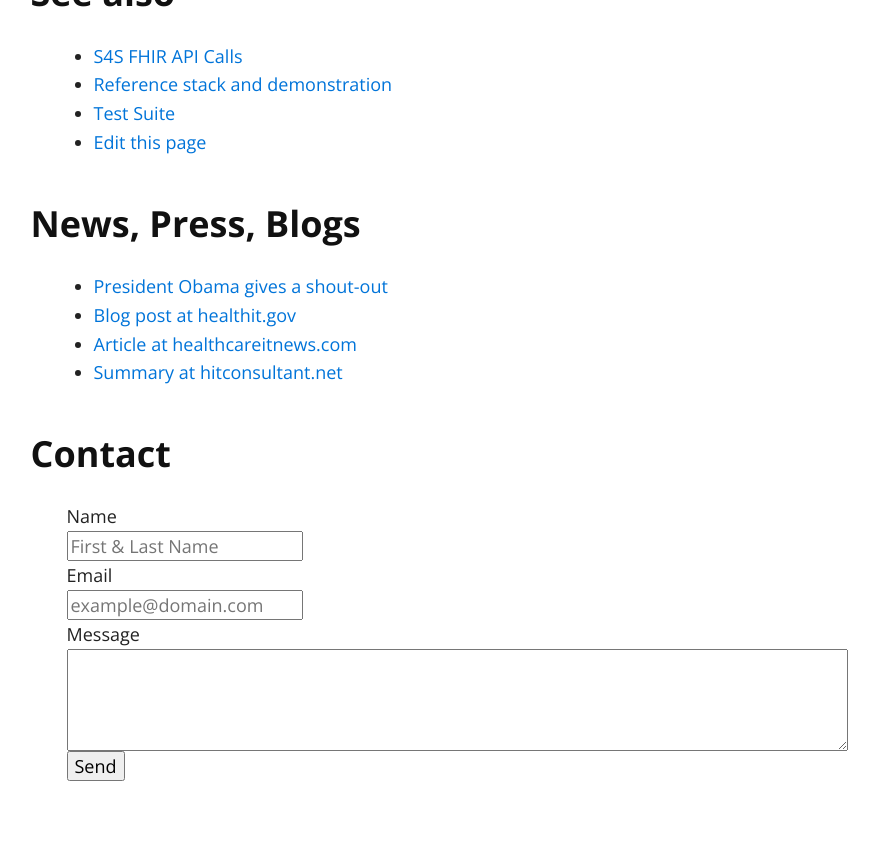
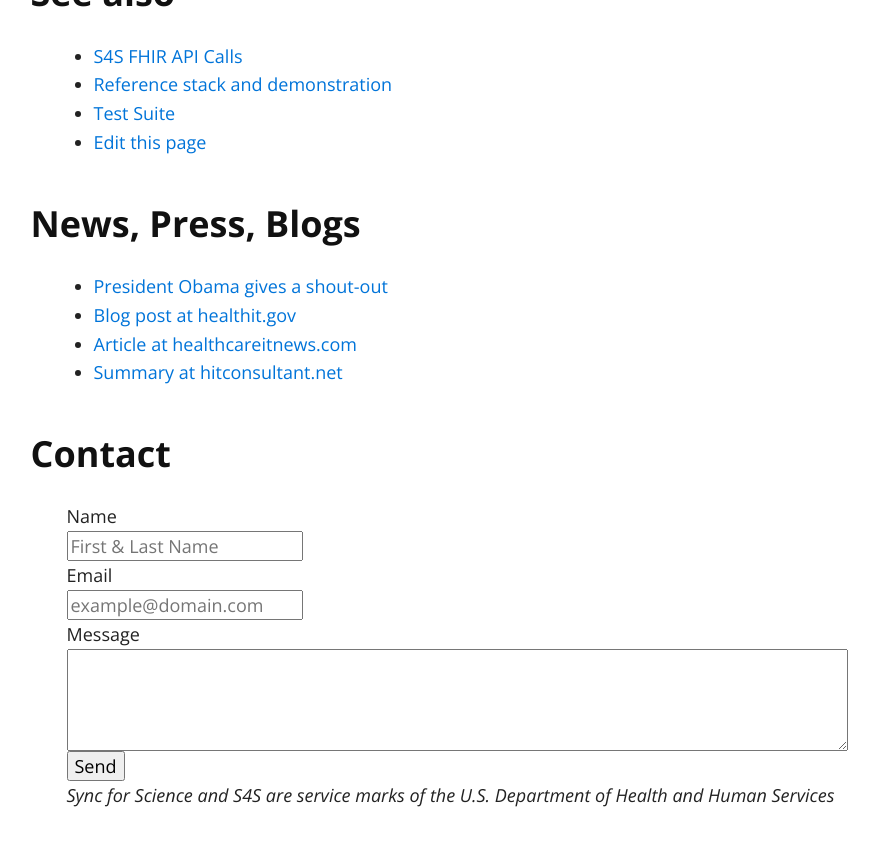
Before and after one commit to sync-for-science/sync-for-science.github.io, a Jekyll site: the page built from index.md, in a window 1280 px wide and 900 px high, scrolled down 1544 px. Shown: the top 846 px of the window, without its empty margins (186-1065 px from the left). Built offline with Jekyll 4.4.1, drawn with Linux system fonts in a browser that asks for light colours; nearby versions of some CDN libraries; our own code applies the rules of GitHub Pages for plain Markdown files; some of the changed lines change nothing that is shown.

Commit message:
S4S Attribution statement

```diff
--- a/index.md
+++ b/index.md
@@ -2,7 +2,7 @@
 layout: default
 ---
 
-## Sync for Science<sup>TM</sup>
+## Sync for Science
 
 ### Who is S4S?
 
@@ -88,3 +88,5 @@ and to meet EHR Incentive Program requirements for API-based patient access.
     </div>
     <input type="hidden" name="_next" value="http://syncfor.science/thanks" />
 </form>
+
+<em>Sync for Science and S4S are service marks of the U.S. Department of Health and Human Services</em>
```
